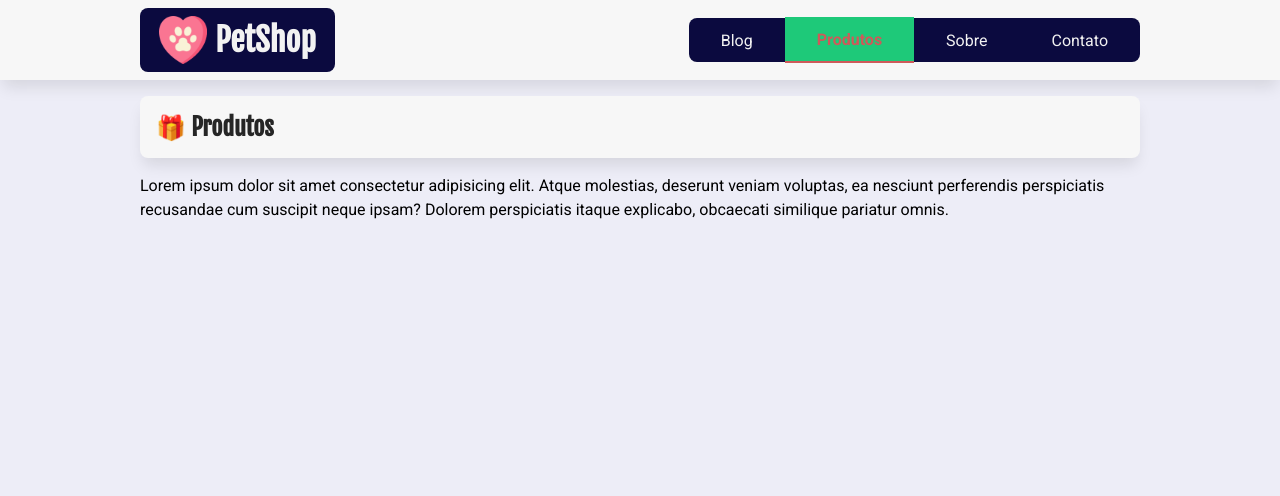
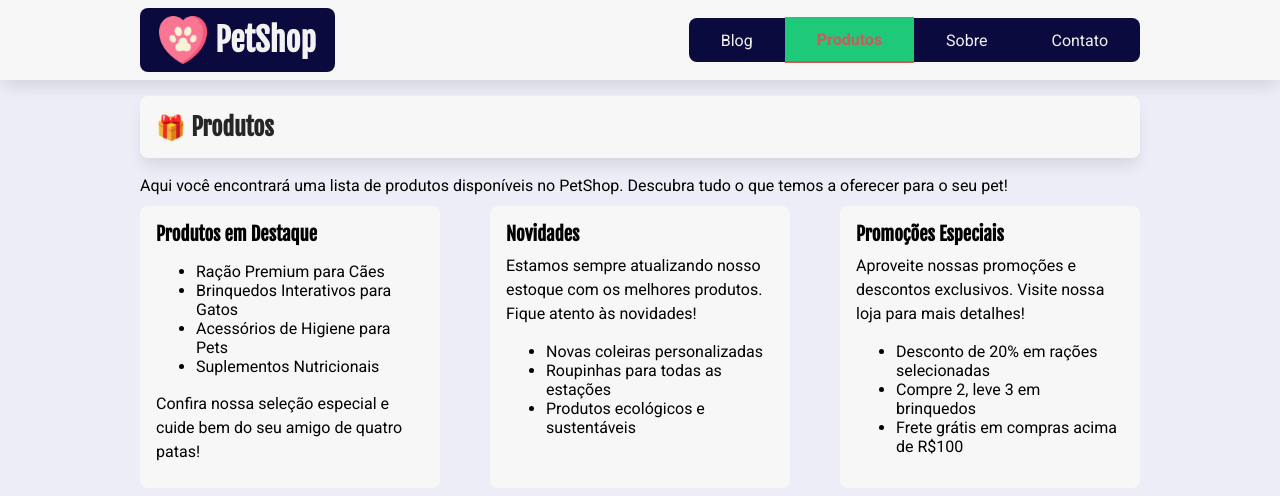
Before and after one commit to PauloHenrique00-tech/petshop, a Next.js app: page /produtos in a window 1280 px wide. Shown: the top 496 px of the page. Built offline with nearby package versions, Linux system fonts and the light colour scheme.

Commit message:
Atualiza o conteúdo da página Produtos

```diff
--- a/src/app/produtos/page.tsx
+++ b/src/app/produtos/page.tsx
@@ -12,11 +12,51 @@ export default function Produtos() {
     <section className={estilos.conteudo}>
       <h2>Produtos</h2>
       <p>
-        Lorem ipsum dolor sit amet consectetur adipisicing elit. Atque
-        molestias, deserunt veniam voluptas, ea nesciunt perferendis
-        perspiciatis recusandae cum suscipit neque ipsam? Dolorem perspiciatis
-        itaque explicabo, obcaecati similique pariatur omnis.
+        Aqui você encontrará uma lista de produtos disponíveis no PetShop.
+        Descubra tudo o que temos a oferecer para o seu pet!
       </p>
+
+      <div className={estilos.produtos}>
+        <article>
+          <h3>Produtos em Destaque</h3>
+          <ul>
+            <li>Ração Premium para Cães</li>
+            <li>Brinquedos Interativos para Gatos</li>
+            <li>Acessórios de Higiene para Pets</li>
+            <li>Suplementos Nutricionais</li>
+          </ul>
+          <p>
+            Confira nossa seleção especial e cuide bem do seu amigo de quatro
+            patas!
+          </p>
+        </article>
+
+        <article>
+          <h3>Novidades</h3>
+          <p>
+            Estamos sempre atualizando nosso estoque com os melhores produtos.
+            Fique atento às novidades!
+          </p>
+          <ul>
+            <li>Novas coleiras personalizadas</li>
+            <li>Roupinhas para todas as estações</li>
+            <li>Produtos ecológicos e sustentáveis</li>
+          </ul>
+        </article>
+
+        <article>
+          <h3>Promoções Especiais</h3>
+          <p>
+            Aproveite nossas promoções e descontos exclusivos. Visite nossa loja
+            para mais detalhes!
+          </p>
+          <ul>
+            <li>Desconto de 20% em rações selecionadas</li>
+            <li>Compre 2, leve 3 em brinquedos</li>
+            <li>Frete grátis em compras acima de R$100</li>
+          </ul>
+        </article>
+      </div>
     </section>
   );
 }
```
